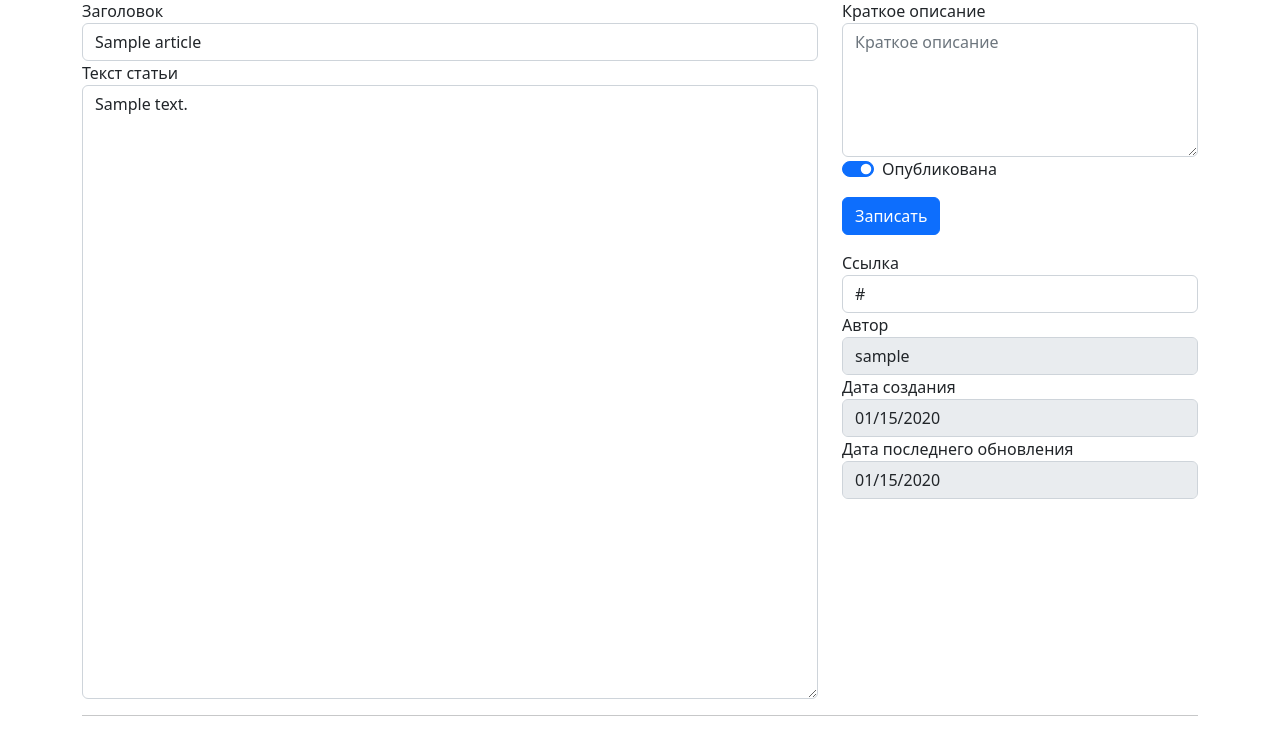
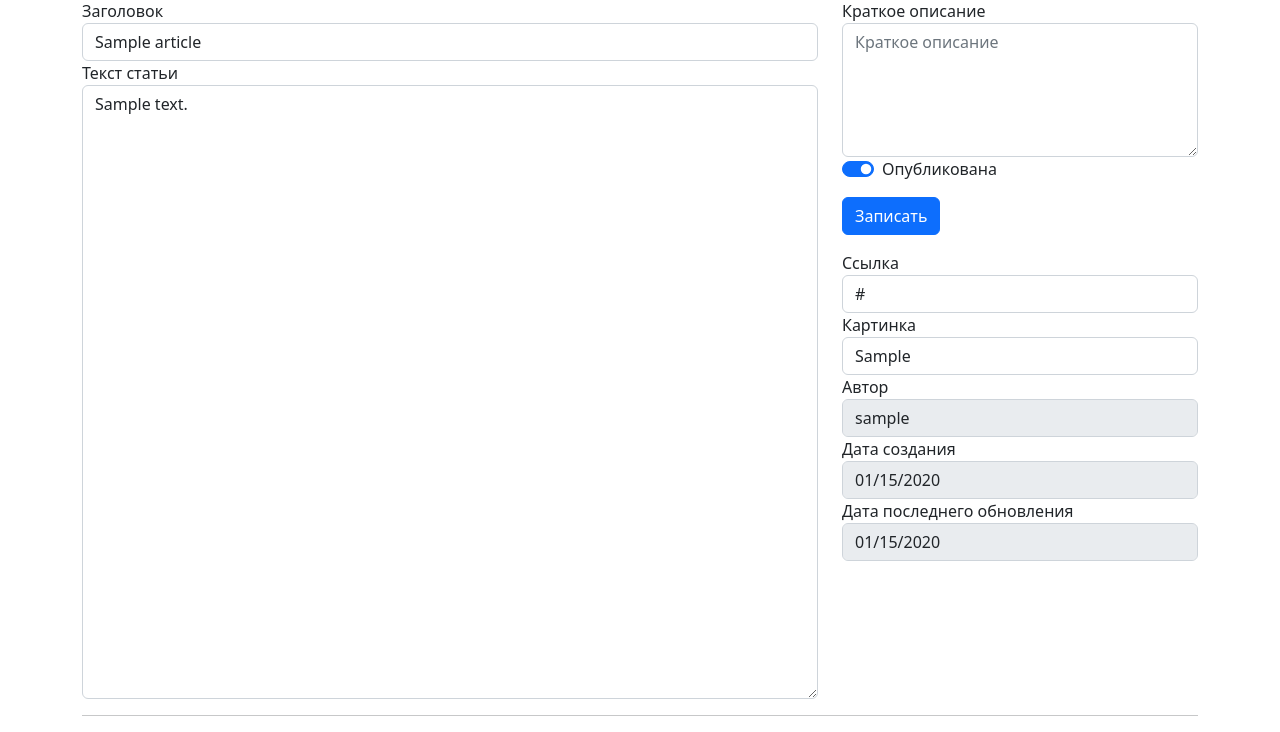
Before and after one commit to mishakov1c/gaming_web, a Flask app: page /1/edit_post in a window 1280 px wide. Shown: the part 135-867 px from the top of the page. Run offline with Flask 3, Linux system fonts and the light colour scheme; tables that the repository leaves empty hold one stand-in row (values such as "Sample post"); some libraries are stand-ins or nearby versions.

Commit message:
pic adding

```diff
--- a/webapp/article/views.py
+++ b/webapp/article/views.py
@@ -92,6 +92,7 @@ def edit_post(id):
         content = request.form['content']
         description = request.form['description']
         is_published = True if type(request.form.get('is_published')) == str else False
+        pic = request.form['pic']
 
         url = request.form['url']
 
--- a/webapp/templates/articles/edit_post.html
+++ b/webapp/templates/articles/edit_post.html
@@ -58,6 +58,13 @@
             </div>
 
             <div class="form-group">
+                <label for="url">Картинка</label>
+                <input type="url" name="url"
+                placeholder="url" class="form-control"
+                value="{{ request.form['pic'] or post['pic'] }}"></input>
+            </div>
+
+            <div class="form-group">
                 <label for="author">Автор</label>
                 <input type="text" name="author"
                 placeholder="author" class="form-control" disabled
```
